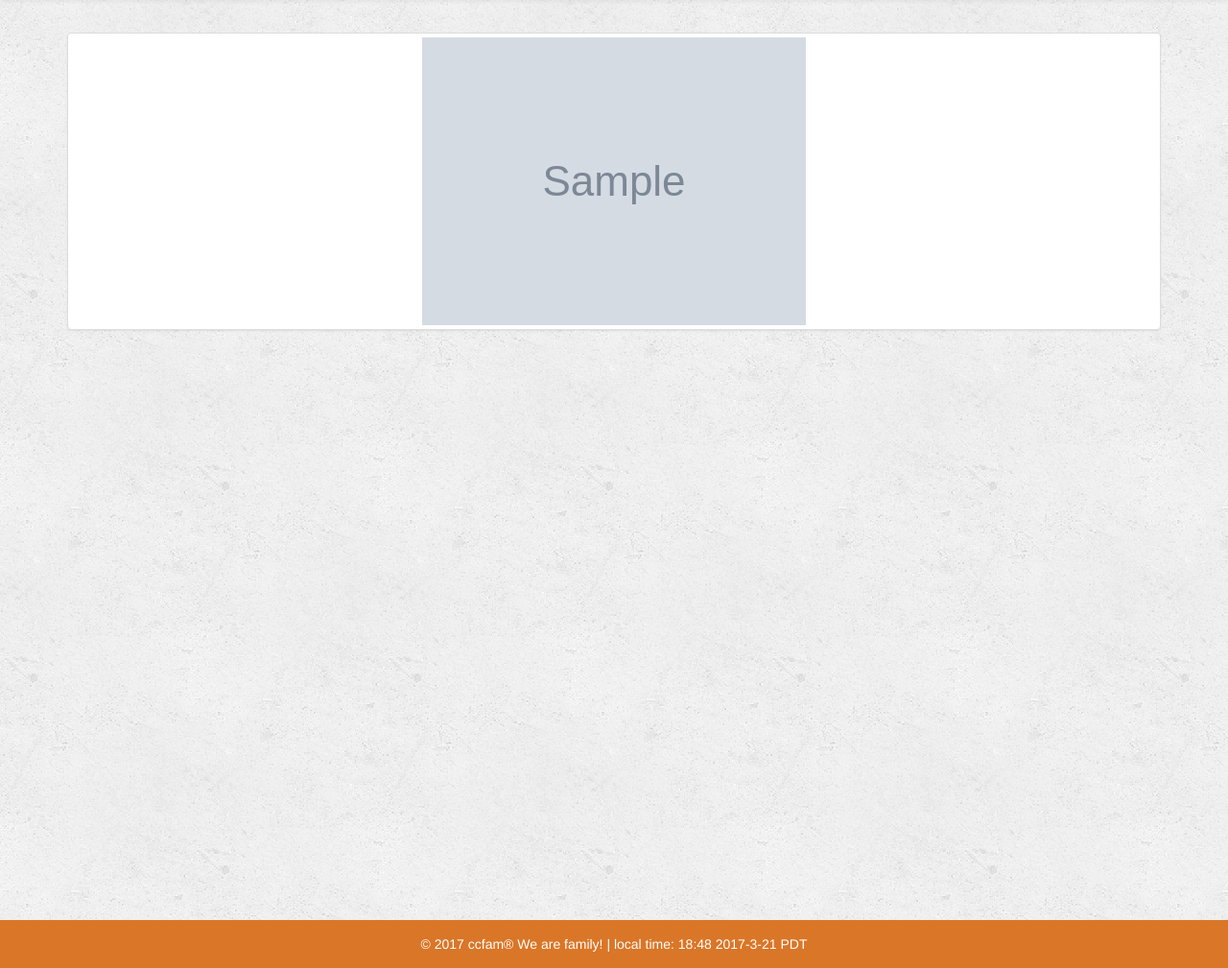
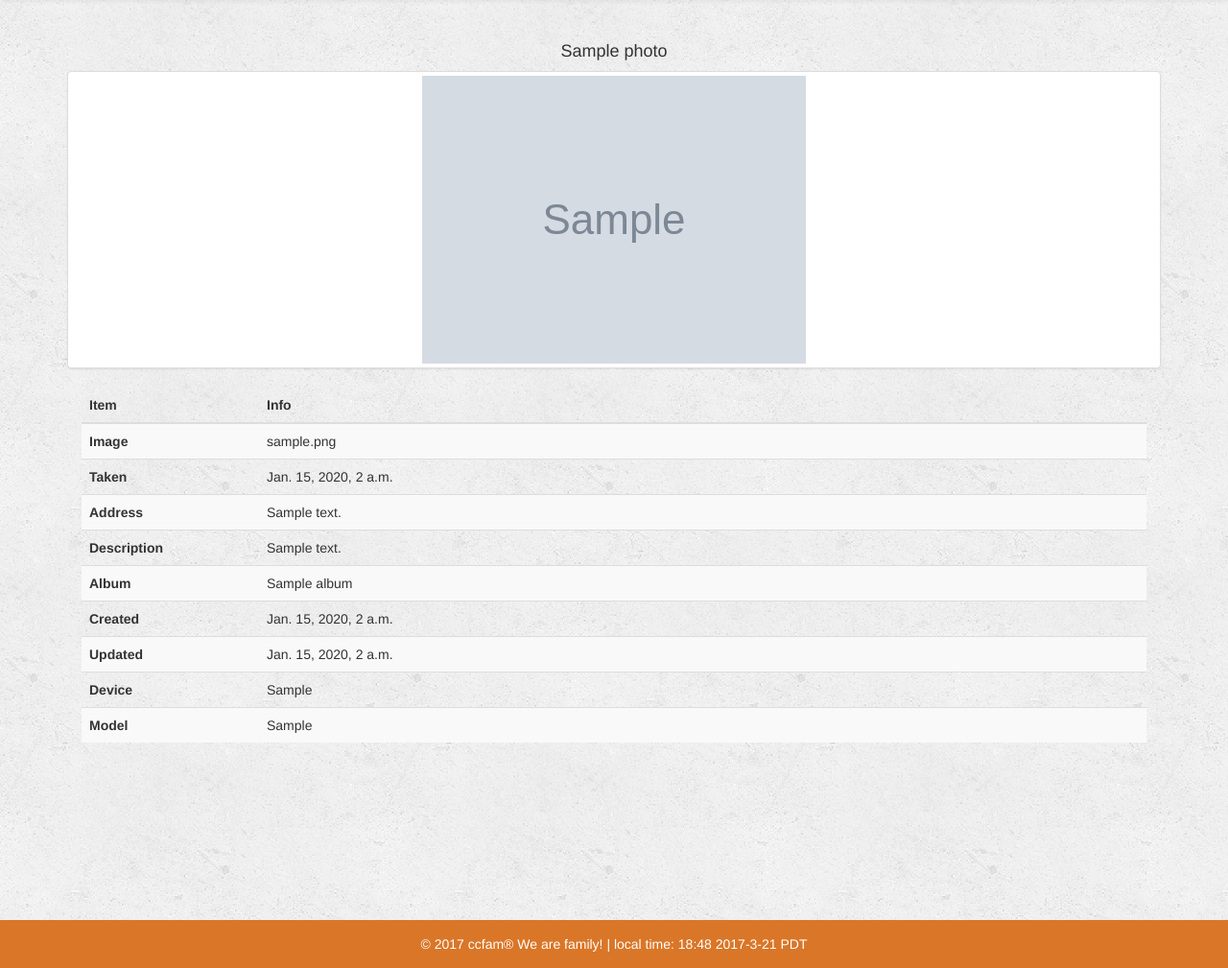
Before and after one commit to lixiangcliff/ccfam, a Django app: page /album/photo/1/ in a window 1280 px wide. Shown: the part 51-1060 px from the top of the page at 96% size. Run offline with Django 3.2, Linux system fonts and the light colour scheme; tables that the repository leaves empty hold one stand-in row (values such as "Sample post"); grey boxes marked "Sample" are stand-in pictures; some libraries are stand-ins or nearby versions.

Commit message:
show photo details

```diff
--- a/src/templates/photo_detail.html
+++ b/src/templates/photo_detail.html
@@ -7,11 +7,100 @@
 
 {% block content %}
     <div class="container-fluid">
+
+        <div class="text-center">
+            <h4>{{ instance.title }}</h4>
+        </div>
+
         <div class="row">
             <div class="thumbnail">
-                <a href="{{ instance.image.url }}"><img src="{{ instance.image.url }}" class="img-fluid" alt="{{ instance.image_name }}"></a>
+                <a href="{{ instance.image.url }}"><img src="{{ instance.image.url }}" class="img-fluid"
+                                                        alt="{{ instance.image_name }}"></a>
             </div>
         </div>
+
+        <table class="table table-striped">
+            <thead>
+            <tr>
+                <th class="col-sm-2 col-xs-1">Item</th>
+                <th>Info</th>
+
+            </tr>
+            </thead>
+
+            <tbody>
+            {% if instance.image_name %}
+            <tr>
+                <th scope="row">Image</th>
+                <td>{{ instance.image_name }}</td>
+            </tr>
+            {% endif %}
+
+            {% if instance.get_full_name %}
+            <tr>
+                <th scope="row">Author</th>
+                <td>{{ instance.get_full_name }}</td>
+            </tr>
+            {% endif %}
+
+            {% if instance.taken_time %}
+            <tr>
+                <th scope="row">Taken</th>
+                <td>{{ instance.taken_time }}</td>
+            </tr>
+            {% endif %}
+
+            {% if instance.address %}
+            <tr>
+                <th scope="row">Address</th>
+                <td>{{ instance.address }}</td>
+            </tr>
+            {% endif %}
+
+            {% if instance.description %}
+            <tr>
+                <th scope="row">Description</th>
+                <td>{{ instance.description }}</td>
+            </tr>
+            {% endif %}
+
+            {% if instance.album.title %}
+            <tr>
+                <th scope="row">Album</th>
+                <td>{{ instance.album.title }}</td>
+            </tr>
+            {% endif %}
+            {% if instance.created_time %}
+            <tr>
+                <th scope="row">Created</th>
+                <td>{{ instance.created_time }}</td>
+            </tr>
+            {% endif %}
+
+            {% if instance.updated_time%}
+            <tr>
+                <th scope="row">Updated</th>
+                <td>{{ instance.updated_time }}</td>
+            </tr>
+            {% endif %}
+
+            {% if instance.device_make %}
+            <tr>
+                <th scope="row">Device</th>
+                <td>{{ instance.device_make }}</td>
+            </tr>
+            {% endif %}
+
+            {% if instance.device_model %}
+            <tr>
+                <th scope="row">Model</th>
+                <td>{{ instance.device_model }}</td>
+            </tr>
+            {% endif %}
+
+            </tbody>
+        </table>
+
     </div>
 
 {% endblock %}
```
